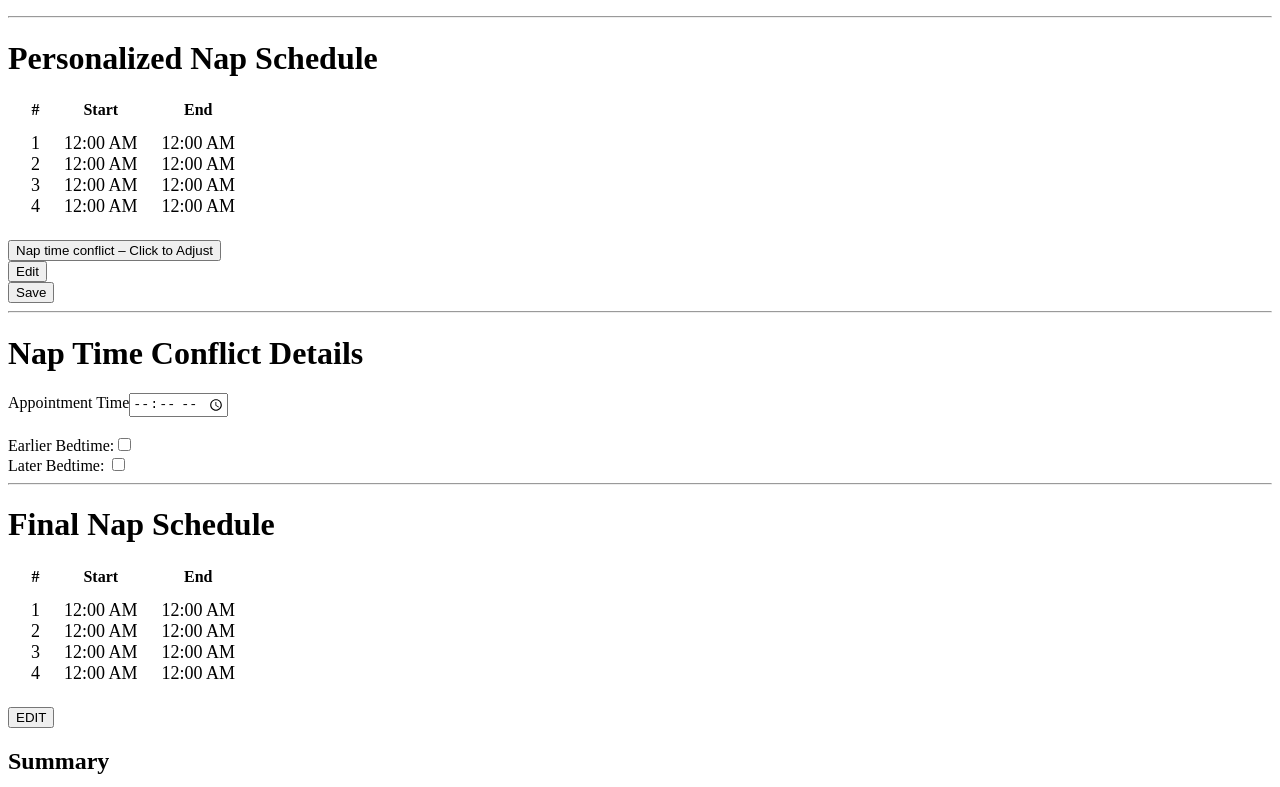
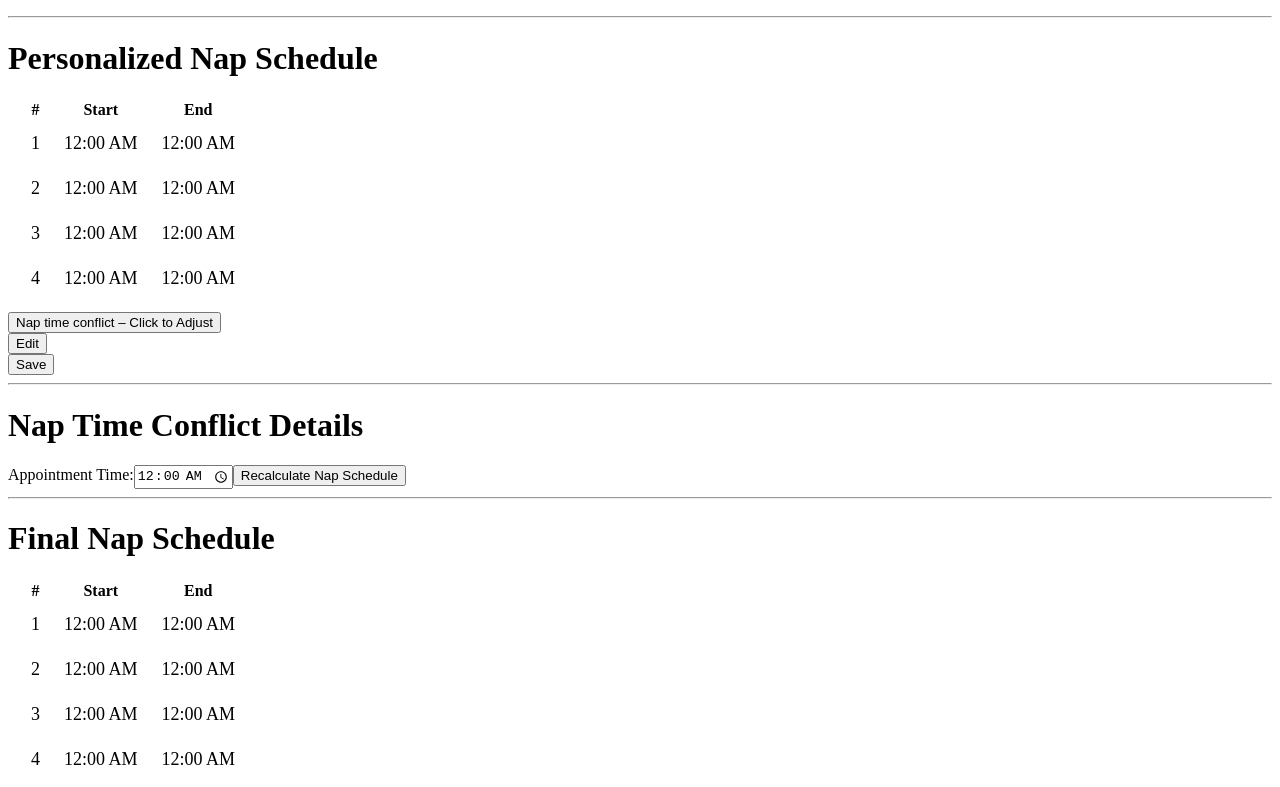
Before and after one commit to hannaohandrews/parent_math, a React (Vite) app: page / in a window 1280 px wide. Shown: the part 733-1520 px from the top of the page. Built offline with nearby package versions, Linux system fonts and the light colour scheme.

Commit message:
fixing html in final nap schedule

```diff
--- a/src/components/NapTimeConflict.jsx
+++ b/src/components/NapTimeConflict.jsx
@@ -1,247 +1,29 @@
+import { useState } from "react";
+
 export default function NapTimeConflict() {
+	const [conflictTime, setConflictTime] = useState("00:00");
+
+	const handleRecalculate = () => {
+		console.log("recalculate Clicked! ");
+	};
 	return (
 		<>
 			<form>
 				<h1>Nap Time Conflict Details</h1>
 				<label>
-					Appointment Time
-					<input name="wake_up_time" type="time" />
+					Appointment Time:
+					<input
+						name="conflictTime"
+						type="time"
+						value={conflictTime}
+						onChange={(e) => setConflictTime(e.target.value)}
+					/>
 				</label>
+				<button onClick={handleRecalculate}> Recalculate Nap Schedule</button>
 				<br />
 
-				<br />
-				<label>
-					Earlier Bedtime:
-					<input type="checkbox" name="earlierBetime_checkbox" />
-				</label>
-				<br />
-				<label>
-					Later Bedtime: <input type="checkbox" name="laterBedtime_checkbox" />
-				</label>
 				<hr />
 			</form>
 		</>
 	);
 }
-
-// import { useState, useCallback } from "react";
-// import styled from "styled-components";
-// import dayjs from "dayjs";
-// import duration from "dayjs/plugin/duration";
-// import PropTypes from "prop-types";
-
-// dayjs.extend(duration);
-
-// const Button = styled.button`
-// 	color: red;
-// 	margin: 10px;
-// 	padding: 10px 20px;
-// 	border: 1px solid black;
-// 	background-color: white;
-// 	cursor: pointer;
-// 	&:hover {
-// 		background-color: yellow;
-// 	}
-// `;
-
-// export default function BabySchedule({
-// 	onCalculateNap,
-// 	onCalculateEndOfNap,
-// 	onBedTimeChange,
-// }) {
-// 	const [wakeUpTime, setWakeUpTime] = useState("00:00");
-// 	const [localBedTime, setlocalBedTime] = useState("00:00");
-
-// 	const [awakeWindow, setAwakeWindow] = useState(0);
-// 	const [awakeHour, setAwakeHour] = useState(0);
-// 	const [awakeMin, setAwakeMin] = useState(0);
-
-// 	const [napDuration, setNapDuration] = useState(0);
-// 	const [numberOfNaps, setNumberOfNaps] = useState(0);
-
-// 	const [napTimes, setNapTimes] = useState([]);
-// 	const [napEndTimes, setNapEndTimes] = useState([]);
-
-// 	const calculateNap = (startTime, awakeWindow, napDuration) => {
-// 		console.log(awakeWindow);
-// 		const [hours, minutes] = startTime.split(":");
-// 		const startTimeParsed = dayjs()
-// 			.hour(parseInt(hours, 10))
-// 			.minute(parseInt(minutes, 10))
-// 			.second(0);
-
-// 		const awakeWindowDurationInHours = dayjs.duration(awakeWindow, "hours");
-// 		const napDurationInHours = dayjs.duration(napDuration, "hours");
-
-// 		const napTime = startTimeParsed
-// 			.add(awakeWindowDurationInHours)
-// 			.add(napDurationInHours);
-
-// 		return napTime.format("HH:mm ");
-// 	};
-
-// 	const calculateFirstNap = (startTime, awakeWindow) => {
-// 		console.log(awakeWindow, "awakeWindow");
-// 		const [hours, minutes] = startTime.split(":");
-// 		const startTimeParsed = dayjs()
-// 			.hour(parseInt(hours, 10))
-// 			.minute(parseInt(minutes, 10))
-// 			.second(0);
-
-// 		const awakeWindowDurationInHours = dayjs.duration(awakeWindow, "hours");
-
-// 		const napTime = startTimeParsed.add(awakeWindowDurationInHours);
-
-// 		return napTime.format("HH:mm ");
-// 	};
-
-// 	const calculateEndOfNap = (napTime, napDuration) => {
-// 		const [hours, minutes] = napTime.split(":");
-// 		const startTimeParsed = dayjs()
-// 			.hour(parseInt(hours, 10))
-// 			.minute(parseInt(minutes, 10))
-// 			.second(0);
-
-// 		const napDurationInHours = dayjs.duration(napDuration, "hours");
-
-// 		const endOfNapTime = startTimeParsed.add(napDurationInHours);
-
-// 		return endOfNapTime.format("HH:mm ");
-// 	};
-
-// 	const handleCalculate = useCallback(
-// 		(e) => {
-// 			e.preventDefault();
-// 			const awakeMinInHours = parseFloat(awakeMin / 60).toPrecision(3);
-// 			const windowInHours = Number(awakeHour) + Number(awakeMinInHours);
-// 			console.log(windowInHours, "windowInHours");
-
-// 			let lastNapTime = wakeUpTime;
-// 			const calculatedNapTimes = [];
-// 			const calculatedEndOfNapTimes = [];
-
-// 			for (let i = 0; i < numberOfNaps; i++) {
-// 				let napTime;
-// 				let endOfNapTime;
-// 				if (i === 0) {
-// 					napTime = calculateFirstNap(lastNapTime, windowInHours);
-// 					endOfNapTime = calculateEndOfNap(napTime, napDuration);
-// 				} else {
-// 					napTime = calculateNap(lastNapTime, windowInHours, napDuration);
-// 					endOfNapTime = calculateEndOfNap(napTime, napDuration);
-// 				}
-
-// 				calculatedEndOfNapTimes.push(endOfNapTime);
-// 				calculatedNapTimes.push(napTime);
-
-// 				lastNapTime = napTime; // Update the last nap time for the next iteration
-// 			}
-
-// 			setNapEndTimes(calculatedEndOfNapTimes);
-// 			onCalculateEndOfNap(calculatedEndOfNapTimes);
-
-// 			setNapTimes(calculatedNapTimes);
-// 			onCalculateNap(calculatedNapTimes);
-// 		},
-// 		[
-// 			awakeMin,
-// 			awakeHour,
-// 			wakeUpTime,
-// 			onCalculateEndOfNap,
-// 			onCalculateNap,
-// 			numberOfNaps,
-// 			napDuration,
-// 		]
-// 	);
-
-// 	const handleBedTimeChange = (e) => {
-// 		const newBedTime = e.target.value;
-// 		setlocalBedTime(newBedTime);
-// 		onBedTimeChange(newBedTime);
-// 	};
-
-// 	return (
-// 		<>
-// 			<form>
-// 				<h1>Sleeping Details</h1>
-// 				<label>
-// 					Wake up Time:
-// 					<input
-// 						name="wake_up_time"
-// 						type="time"
-// 						value={wakeUpTime}
-// 						onChange={(e) => setWakeUpTime(e.target.value)}
-// 					/>
-// 				</label>
-// 				<br />
-// 				<label>
-// 					Bedtime:
-// 					<input
-// 						name="bedTime"
-// 						type="time"
-// 						value={localBedTime}
-// 						onChange={handleBedTimeChange}
-// 					/>
-// 				</label>
-// 				<br />
-// 				<label>
-// 					Awake Window:
-// 					<input
-// 						name="awake hour"
-// 						type="number"
-// 						min="0"
-// 						max="12"
-// 						value={awakeHour}
-// 						onChange={(e) => setAwakeHour(Number(e.target.value))}
-// 					/>
-// 					hrs
-// 					<input
-// 						name="awake min"
-// 						type="number"
-// 						min="0"
-// 						max="60"
-// 						value={awakeMin}
-// 						onChange={(e) => setAwakeMin(Number(e.target.value))}
-// 					/>
-// 					min
-// 				</label>
-// 				<br />
-// 				<label>
-// 					Nap Duration:
-// 					<input
-// 						name="nap duration"
-// 						type="number"
-// 						min="0"
-// 						max="12"
-// 						value={napDuration}
-// 						onChange={(e) => setNapDuration(Number(e.target.value))}
-// 					/>
-// 				</label>
-// 				Hrs
-// 				<br />
-// 				<label>
-// 					Number of Naps:
-// 					<input
-// 						name="number of naps"
-// 						type="number"
-// 						min="0"
-// 						max="5"
-// 						value={numberOfNaps}
-// 						onChange={(e) => setNumberOfNaps(Number(e.target.value))}
-// 					/>
-// 				</label>
-// 				<br />
-// 				<Button type="button" onClick={handleCalculate}>
-// 					Calculate Nap Schedule
-// 				</Button>
-// 				<hr />
-// 			</form>
-// 		</>
-// 	);
-// }
-
-// BabySchedule.propTypes = {
-// 	onCalculateNap: PropTypes.func.isRequired,
-// 	onCalculateEndOfNap: PropTypes.func.isRequired,
-// 	onBedTimeChange: PropTypes.func.isRequired,
-// };
--- a/src/components/PersonalNapSchedule.jsx
+++ b/src/components/PersonalNapSchedule.jsx
@@ -64,32 +64,28 @@ export default function PersonalNapSchedule({
 			<div>
 				<NapContainer>
 					<table>
+						<thead>
 							<tr>
 								<th>#</th>
 								<th>Start</th>
 								<th>End</th>
 							</tr>
+						</thead>
+						<tbody>
+							{newNapTimes.map((napTime, index) => (
+								<tr key={index}>
 									<td>
-							<NapItem>
-								{newNapTimes.map((napTime, index) => (
-									<div key={index}>{index + 1}</div>
-								))}
-							</NapItem>
+										<NapItem>{index + 1}</NapItem>
 									</td>
 									<td>
-							<NapItem>
-								{newNapTimes.map((napTime, index) => (
-									<div key={index}>{napTime}</div>
-								))}
-							</NapItem>
+										<NapItem>{napTime}</NapItem>
 									</td>
 									<td>
-							<NapItem>
-								{newEndOfNapTimes.map((napTime, index) => (
-									<div key={index}>{napTime}</div>
+										<NapItem>{newEndOfNapTimes[index]}</NapItem>
+									</td>
+								</tr>
 							))}
-							</NapItem>
-						</td>
+						</tbody>
 					</table>
 				</NapContainer>
 				<button> Nap time conflict – Click to Adjust </button>
--- a/src/components/Summary.jsx
+++ b/src/components/Summary.jsx
@@ -60,32 +60,28 @@ export default function Summary({ napTimes, bedTime, endOfNapTimes }) {
 			<div>
 				<NapContainer>
 					<table>
+						<thead>
 							<tr>
 								<th>#</th>
 								<th>Start</th>
 								<th>End</th>
 							</tr>
+						</thead>
+						<tbody>
+							{newNapTimes.map((napTime, index) => (
+								<tr key={index}>
 									<td>
-							<NapItem>
-								{newNapTimes.map((napTime, index) => (
-									<div key={index}>{index + 1}</div>
-								))}
-							</NapItem>
+										<NapItem>{index + 1}</NapItem>
 									</td>
 									<td>
-							<NapItem>
-								{newNapTimes.map((napTime, index) => (
-									<div key={index}>{napTime}</div>
-								))}
-							</NapItem>
+										<NapItem>{napTime}</NapItem>
 									</td>
 									<td>
-							<NapItem>
-								{newEndOfNapTimes.map((napTime, index) => (
-									<div key={index}>{napTime}</div>
+										<NapItem>{newEndOfNapTimes[index]}</NapItem>
+									</td>
+								</tr>
 							))}
-							</NapItem>
-						</td>
+						</tbody>
 					</table>
 				</NapContainer>
 				<button>EDIT </button>
```
Lines whose indentation alone changed are shown as unchanged.
